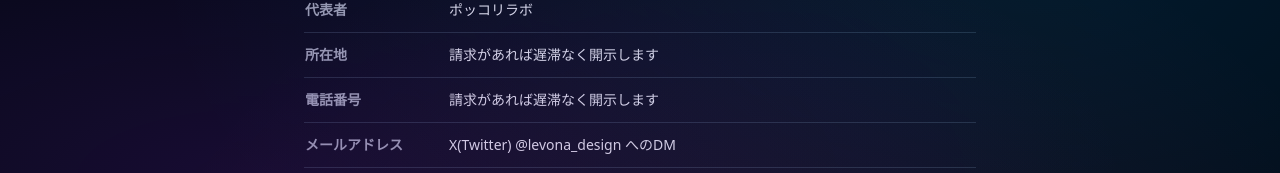
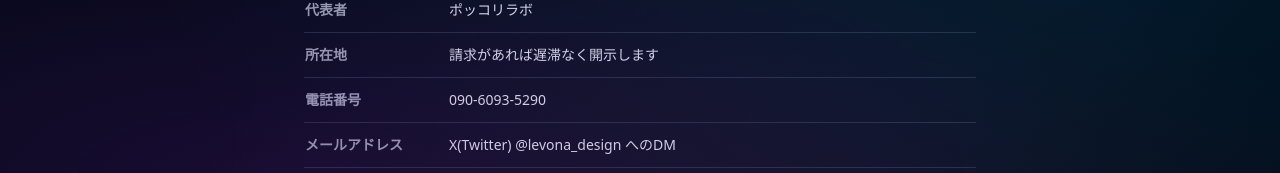
Before and after one commit to pokkori/cross-border-price-optimizer, a Next.js app: page /legal in a window 1280 px wide. Shown: the part 221-394 px from the top of the page. Built offline with nearby package versions, Linux system fonts and the light colour scheme.

Commit message:
fix: 特商法電話番号を090-6093-5290に設定

```diff
--- a/app/legal/page.tsx
+++ b/app/legal/page.tsx
@@ -14,7 +14,7 @@
               ["販売業者", "ポッコリラボ"],
               ["代表者", "ポッコリラボ"],
               ["所在地", "請求があれば遅滞なく開示します"],
-              ["電話番号", "請求があれば遅滞なく開示します"],
+              ["電話番号", "090-6093-5290"],
               ["メールアドレス", "X(Twitter) @levona_design へのDM"],
               ["販売価格", "¥4,980/月（税込）"],
               ["支払方法", "クレジットカード / Apple Pay / Google Pay"],
```
